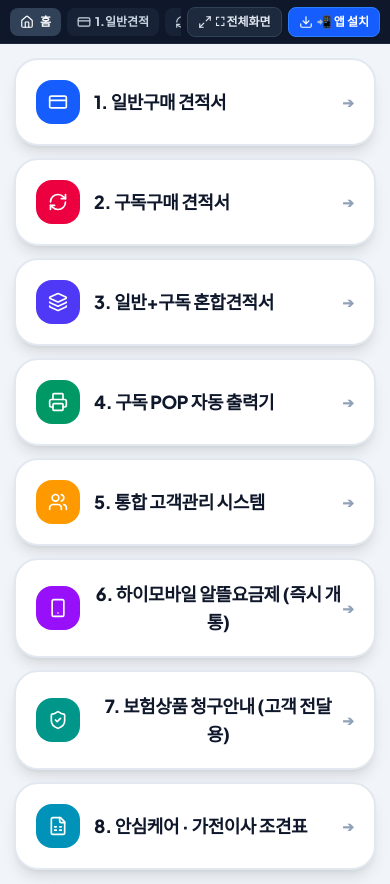
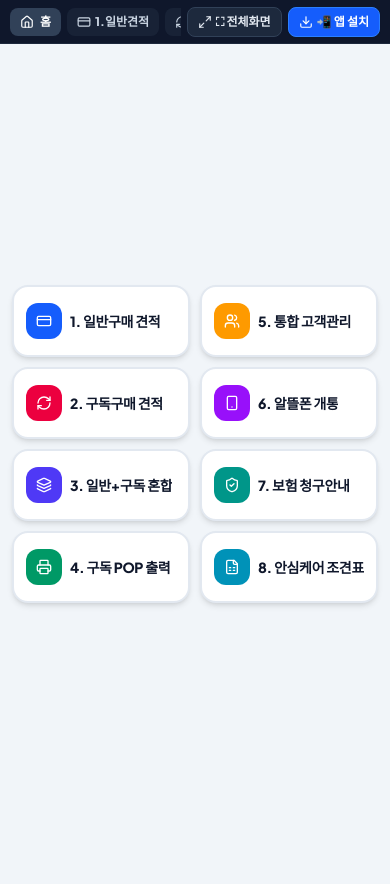
Before and after one commit to himart-gj/himart-gguk2, a React (Vite) app: page / in a window 390 px wide. After the commit the page ends 844 px from the top, so only its background shows below. Built offline with nearby package versions, Linux system fonts and the light colour scheme; a web font is replaced by a local one.

Commit message:
feat: automate tier cashback calculation
Enable auto-calculation of tier cashback based on pay price and selected card type, while allowing manual overrides. Also, update the main menu layout to a 2-column grid.

```diff
--- a/src/App.tsx
+++ b/src/App.tsx
@@ -64,7 +64,7 @@ const createEmptyGeneralPlanData = (
   instantDiscount: 0,
   earnedPoints: 0,
   pointUsed: 0,
-  autoTierCashback: false,
+  autoTierCashback: true,
   manualTierCashback: 0,
   extraCashback: 0,
   extraBenefits: [],
@@ -943,24 +943,26 @@ export function App() {
         </div>
       </header>
 
-      {/* ==================== STEP 0: 심플 메인 메뉴 선택 화면 ==================== */}
+      {/* ==================== STEP 0: 심플 메인 메뉴 선택 화면 (좌 1~4 / 우 5~8 2열 배치) ==================== */}
       {step === 'home' && (
-        <main className="flex-1 w-full flex items-center justify-center p-3.5 sm:p-6">
-          <div className="w-full max-w-md sm:max-w-lg lg:max-w-xl space-y-3 sm:space-y-3.5">
+        <main className="flex-1 w-full flex items-center justify-center p-3 sm:p-6">
+          <div className="w-full max-w-3xl grid grid-cols-2 gap-2.5 sm:gap-4">
+            {/* 왼쪽 열: 1 ~ 4번 */}
+            <div className="flex flex-col gap-2.5 sm:gap-3.5">
               <button
                 type="button"
                 onClick={() => handleEnterMode('general')}
-              className="w-full py-5 sm:py-6 px-5 sm:px-6 rounded-3xl bg-white hover:bg-blue-600 text-slate-900 hover:text-white border-2 border-slate-200 hover:border-blue-600 shadow-lg hover:shadow-xl transition-all flex items-center justify-between group cursor-pointer"
+                className="w-full py-4 sm:py-5 px-3 sm:px-5 rounded-2xl sm:rounded-3xl bg-white hover:bg-blue-600 text-slate-900 hover:text-white border-2 border-slate-200 hover:border-blue-600 shadow-md hover:shadow-xl transition-all flex items-center justify-between group cursor-pointer"
               >
-              <div className="flex items-center gap-3.5 sm:gap-4">
-                <div className="w-11 h-11 sm:w-12 sm:h-12 rounded-2xl bg-blue-600 group-hover:bg-white text-white group-hover:text-blue-600 flex items-center justify-center transition shrink-0">
-                  <CreditCard className="w-5 h-5 sm:w-6 sm:h-6" />
+                <div className="flex items-center gap-2 sm:gap-3.5 min-w-0">
+                  <div className="w-9 h-9 sm:w-11 sm:h-11 rounded-xl sm:rounded-2xl bg-blue-600 group-hover:bg-white text-white group-hover:text-blue-600 flex items-center justify-center transition shrink-0">
+                    <CreditCard className="w-4 h-4 sm:w-5 sm:h-5" />
                   </div>
-                <span className="text-lg sm:text-xl font-black tracking-tight">
-                  1. 일반구매 견적서
+                  <span className="text-sm sm:text-lg lg:text-xl font-black tracking-tight truncate">
+                    1. 일반구매 견적
                   </span>
                 </div>
-              <span className="text-sm font-extrabold text-slate-400 group-hover:text-white">
+                <span className="hidden sm:inline text-xs sm:text-sm font-extrabold text-slate-400 group-hover:text-white shrink-0 ml-1">
                   ➔
                 </span>
               </button>
@@ -968,17 +970,17 @@ export function App() {
               <button
                 type="button"
                 onClick={() => handleEnterMode('subscription')}
-              className="w-full py-5 sm:py-6 px-5 sm:px-6 rounded-3xl bg-white hover:bg-rose-600 text-slate-900 hover:text-white border-2 border-slate-200 hover:border-rose-600 shadow-lg hover:shadow-xl transition-all flex items-center justify-between group cursor-pointer"
+                className="w-full py-4 sm:py-5 px-3 sm:px-5 rounded-2xl sm:rounded-3xl bg-white hover:bg-rose-600 text-slate-900 hover:text-white border-2 border-slate-200 hover:border-rose-600 shadow-md hover:shadow-xl transition-all flex items-center justify-between group cursor-pointer"
               >
-              <div className="flex items-center gap-3.5 sm:gap-4">
-                <div className="w-11 h-11 sm:w-12 sm:h-12 rounded-2xl bg-rose-600 group-hover:bg-white text-white group-hover:text-rose-600 flex items-center justify-center transition shrink-0">
-                  <RefreshCw className="w-5 h-5 sm:w-6 sm:h-6" />
+                <div className="flex items-center gap-2 sm:gap-3.5 min-w-0">
+                  <div className="w-9 h-9 sm:w-11 sm:h-11 rounded-xl sm:rounded-2xl bg-rose-600 group-hover:bg-white text-white group-hover:text-rose-600 flex items-center justify-center transition shrink-0">
+                    <RefreshCw className="w-4 h-4 sm:w-5 sm:h-5" />
                   </div>
-                <span className="text-lg sm:text-xl font-black tracking-tight">
-                  2. 구독구매 견적서
+                  <span className="text-sm sm:text-lg lg:text-xl font-black tracking-tight truncate">
+                    2. 구독구매 견적
                   </span>
                 </div>
-              <span className="text-sm font-extrabold text-slate-400 group-hover:text-white">
+                <span className="hidden sm:inline text-xs sm:text-sm font-extrabold text-slate-400 group-hover:text-white shrink-0 ml-1">
                   ➔
                 </span>
               </button>
@@ -986,17 +988,17 @@ export function App() {
               <button
                 type="button"
                 onClick={() => handleEnterMode('hybrid')}
-              className="w-full py-5 sm:py-6 px-5 sm:px-6 rounded-3xl bg-white hover:bg-indigo-600 text-slate-900 hover:text-white border-2 border-slate-200 hover:border-indigo-600 shadow-lg hover:shadow-xl transition-all flex items-center justify-between group cursor-pointer"
+                className="w-full py-4 sm:py-5 px-3 sm:px-5 rounded-2xl sm:rounded-3xl bg-white hover:bg-indigo-600 text-slate-900 hover:text-white border-2 border-slate-200 hover:border-indigo-600 shadow-md hover:shadow-xl transition-all flex items-center justify-between group cursor-pointer"
               >
-              <div className="flex items-center gap-3.5 sm:gap-4">
-                <div className="w-11 h-11 sm:w-12 sm:h-12 rounded-2xl bg-indigo-600 group-hover:bg-white text-white group-hover:text-indigo-600 flex items-center justify-center transition shrink-0">
-                  <Layers className="w-5 h-5 sm:w-6 sm:h-6" />
+                <div className="flex items-center gap-2 sm:gap-3.5 min-w-0">
+                  <div className="w-9 h-9 sm:w-11 sm:h-11 rounded-xl sm:rounded-2xl bg-indigo-600 group-hover:bg-white text-white group-hover:text-indigo-600 flex items-center justify-center transition shrink-0">
+                    <Layers className="w-4 h-4 sm:w-5 sm:h-5" />
                   </div>
-                <span className="text-lg sm:text-xl font-black tracking-tight">
-                  3. 일반+구독 혼합견적서
+                  <span className="text-sm sm:text-lg lg:text-xl font-black tracking-tight truncate">
+                    3. 일반+구독 혼합
                   </span>
                 </div>
-              <span className="text-sm font-extrabold text-slate-400 group-hover:text-white">
+                <span className="hidden sm:inline text-xs sm:text-sm font-extrabold text-slate-400 group-hover:text-white shrink-0 ml-1">
                   ➔
                 </span>
               </button>
@@ -1004,41 +1006,44 @@ export function App() {
               <button
                 type="button"
                 onClick={() => setStep('pop-printer')}
-              className="w-full py-5 sm:py-6 px-5 sm:px-6 rounded-3xl bg-white hover:bg-emerald-600 text-slate-900 hover:text-white border-2 border-slate-200 hover:border-emerald-600 shadow-lg hover:shadow-xl transition-all flex items-center justify-between group cursor-pointer"
+                className="w-full py-4 sm:py-5 px-3 sm:px-5 rounded-2xl sm:rounded-3xl bg-white hover:bg-emerald-600 text-slate-900 hover:text-white border-2 border-slate-200 hover:border-emerald-600 shadow-md hover:shadow-xl transition-all flex items-center justify-between group cursor-pointer"
               >
-              <div className="flex items-center gap-3.5 sm:gap-4">
-                <div className="w-11 h-11 sm:w-12 sm:h-12 rounded-2xl bg-emerald-600 group-hover:bg-white text-white group-hover:text-emerald-600 flex items-center justify-center transition shrink-0">
-                  <Printer className="w-5 h-5 sm:w-6 sm:h-6" />
+                <div className="flex items-center gap-2 sm:gap-3.5 min-w-0">
+                  <div className="w-9 h-9 sm:w-11 sm:h-11 rounded-xl sm:rounded-2xl bg-emerald-600 group-hover:bg-white text-white group-hover:text-emerald-600 flex items-center justify-center transition shrink-0">
+                    <Printer className="w-4 h-4 sm:w-5 sm:h-5" />
                   </div>
-                <span className="text-lg sm:text-xl font-black tracking-tight">
-                  4. 구독 POP 자동 출력기
+                  <span className="text-sm sm:text-lg lg:text-xl font-black tracking-tight truncate">
+                    4. 구독 POP 출력
                   </span>
                 </div>
-              <span className="text-sm font-extrabold text-slate-400 group-hover:text-white">
+                <span className="hidden sm:inline text-xs sm:text-sm font-extrabold text-slate-400 group-hover:text-white shrink-0 ml-1">
                   ➔
                 </span>
               </button>
+            </div>
 
+            {/* 오른쪽 열: 5 ~ 8번 */}
+            <div className="flex flex-col gap-2.5 sm:gap-3.5">
               <button
                 type="button"
                 onClick={() => setStep('crm')}
-              className="w-full py-5 sm:py-6 px-5 sm:px-6 rounded-3xl bg-white hover:bg-amber-500 text-slate-900 hover:text-white border-2 border-slate-200 hover:border-amber-500 shadow-lg hover:shadow-xl transition-all flex items-center justify-between group cursor-pointer"
+                className="w-full py-4 sm:py-5 px-3 sm:px-5 rounded-2xl sm:rounded-3xl bg-white hover:bg-amber-500 text-slate-900 hover:text-white border-2 border-slate-200 hover:border-amber-500 shadow-md hover:shadow-xl transition-all flex items-center justify-between group cursor-pointer relative"
               >
-              <div className="flex items-center gap-3.5 sm:gap-4">
-                <div className="w-11 h-11 sm:w-12 sm:h-12 rounded-2xl bg-amber-500 group-hover:bg-white text-white group-hover:text-amber-500 flex items-center justify-center transition shrink-0">
-                  <Users className="w-5 h-5 sm:w-6 sm:h-6" />
+                <div className="flex items-center gap-2 sm:gap-3.5 min-w-0">
+                  <div className="w-9 h-9 sm:w-11 sm:h-11 rounded-xl sm:rounded-2xl bg-amber-500 group-hover:bg-white text-white group-hover:text-amber-500 flex items-center justify-center transition shrink-0">
+                    <Users className="w-4 h-4 sm:w-5 sm:h-5" />
                   </div>
-                <span className="text-lg sm:text-xl font-black tracking-tight">
-                  5. 통합 고객관리 시스템
+                  <span className="text-sm sm:text-lg lg:text-xl font-black tracking-tight truncate">
+                    5. 통합 고객관리
                   </span>
                 </div>
-              <div className="flex items-center gap-2 shrink-0">
+                <div className="flex items-center gap-1.5 shrink-0 ml-1">
                   {urgentCount >= 1 && (
-                  <span className="px-2.5 py-1 rounded-full bg-rose-600 text-white text-xs font-black animate-pulse shadow-xs">
-                    🔥 긴급 {urgentCount}건
+                    <span className="px-2 py-0.5 rounded-full bg-rose-600 text-white text-[10px] sm:text-xs font-black animate-pulse shadow-xs">
+                      🔥{urgentCount}
                     </span>
                   )}
-                <span className="text-sm font-extrabold text-slate-400 group-hover:text-white">
+                  <span className="hidden sm:inline text-xs sm:text-sm font-extrabold text-slate-400 group-hover:text-white">
                     ➔
                   </span>
                 </div>
@@ -1047,17 +1052,17 @@ export function App() {
               <button
                 type="button"
                 onClick={() => setStep('himobile')}
-              className="w-full py-5 sm:py-6 px-5 sm:px-6 rounded-3xl bg-white hover:bg-purple-600 text-slate-900 hover:text-white border-2 border-slate-200 hover:border-purple-600 shadow-lg hover:shadow-xl transition-all flex items-center justify-between group cursor-pointer"
+                className="w-full py-4 sm:py-5 px-3 sm:px-5 rounded-2xl sm:rounded-3xl bg-white hover:bg-purple-600 text-slate-900 hover:text-white border-2 border-slate-200 hover:border-purple-600 shadow-md hover:shadow-xl transition-all flex items-center justify-between group cursor-pointer"
               >
-              <div className="flex items-center gap-3.5 sm:gap-4">
-                <div className="w-11 h-11 sm:w-12 sm:h-12 rounded-2xl bg-purple-600 group-hover:bg-white text-white group-hover:text-purple-600 flex items-center justify-center transition shrink-0">
-                  <Smartphone className="w-5 h-5 sm:w-6 sm:h-6" />
+                <div className="flex items-center gap-2 sm:gap-3.5 min-w-0">
+                  <div className="w-9 h-9 sm:w-11 sm:h-11 rounded-xl sm:rounded-2xl bg-purple-600 group-hover:bg-white text-white group-hover:text-purple-600 flex items-center justify-center transition shrink-0">
+                    <Smartphone className="w-4 h-4 sm:w-5 sm:h-5" />
                   </div>
-                <span className="text-lg sm:text-xl font-black tracking-tight">
-                  6. 하이모바일 알뜰요금제 (즉시 개통)
+                  <span className="text-sm sm:text-lg lg:text-xl font-black tracking-tight truncate">
+                    6. 알뜰폰 개통
                   </span>
                 </div>
-              <span className="text-sm font-extrabold text-slate-400 group-hover:text-white">
+                <span className="hidden sm:inline text-xs sm:text-sm font-extrabold text-slate-400 group-hover:text-white shrink-0 ml-1">
                   ➔
                 </span>
               </button>
@@ -1065,17 +1070,17 @@ export function App() {
               <button
                 type="button"
                 onClick={() => setStep('insurance')}
-              className="w-full py-5 sm:py-6 px-5 sm:px-6 rounded-3xl bg-white hover:bg-teal-600 text-slate-900 hover:text-white border-2 border-slate-200 hover:border-teal-600 shadow-lg hover:shadow-xl transition-all flex items-center justify-between group cursor-pointer"
+                className="w-full py-4 sm:py-5 px-3 sm:px-5 rounded-2xl sm:rounded-3xl bg-white hover:bg-teal-600 text-slate-900 hover:text-white border-2 border-slate-200 hover:border-teal-600 shadow-md hover:shadow-xl transition-all flex items-center justify-between group cursor-pointer"
               >
-              <div className="flex items-center gap-3.5 sm:gap-4">
-                <div className="w-11 h-11 sm:w-12 sm:h-12 rounded-2xl bg-teal-600 group-hover:bg-white text-white group-hover:text-teal-600 flex items-center justify-center transition shrink-0">
-                  <ShieldCheck className="w-5 h-5 sm:w-6 sm:h-6" />
+                <div className="flex items-center gap-2 sm:gap-3.5 min-w-0">
+                  <div className="w-9 h-9 sm:w-11 sm:h-11 rounded-xl sm:rounded-2xl bg-teal-600 group-hover:bg-white text-white group-hover:text-teal-600 flex items-center justify-center transition shrink-0">
+                    <ShieldCheck className="w-4 h-4 sm:w-5 sm:h-5" />
                   </div>
-                <span className="text-lg sm:text-xl font-black tracking-tight">
-                  7. 보험상품 청구안내 (고객 전달용)
+                  <span className="text-sm sm:text-lg lg:text-xl font-black tracking-tight truncate">
+                    7. 보험 청구안내
                   </span>
                 </div>
-              <span className="text-sm font-extrabold text-slate-400 group-hover:text-white">
+                <span className="hidden sm:inline text-xs sm:text-sm font-extrabold text-slate-400 group-hover:text-white shrink-0 ml-1">
                   ➔
                 </span>
               </button>
@@ -1083,20 +1088,21 @@ export function App() {
               <button
                 type="button"
                 onClick={() => setStep('care-table')}
-              className="w-full py-5 sm:py-6 px-5 sm:px-6 rounded-3xl bg-white hover:bg-cyan-600 text-slate-900 hover:text-white border-2 border-slate-200 hover:border-cyan-600 shadow-lg hover:shadow-xl transition-all flex items-center justify-between group cursor-pointer"
+                className="w-full py-4 sm:py-5 px-3 sm:px-5 rounded-2xl sm:rounded-3xl bg-white hover:bg-cyan-600 text-slate-900 hover:text-white border-2 border-slate-200 hover:border-cyan-600 shadow-md hover:shadow-xl transition-all flex items-center justify-between group cursor-pointer"
               >
-              <div className="flex items-center gap-3.5 sm:gap-4">
-                <div className="w-11 h-11 sm:w-12 sm:h-12 rounded-2xl bg-cyan-600 group-hover:bg-white text-white group-hover:text-cyan-600 flex items-center justify-center transition shrink-0">
-                  <FileSpreadsheet className="w-5 h-5 sm:w-6 sm:h-6" />
+                <div className="flex items-center gap-2 sm:gap-3.5 min-w-0">
+                  <div className="w-9 h-9 sm:w-11 sm:h-11 rounded-xl sm:rounded-2xl bg-cyan-600 group-hover:bg-white text-white group-hover:text-cyan-600 flex items-center justify-center transition shrink-0">
+                    <FileSpreadsheet className="w-4 h-4 sm:w-5 sm:h-5" />
                   </div>
-                <span className="text-lg sm:text-xl font-black tracking-tight">
-                  8. 안심케어 · 가전이사 조견표
+                  <span className="text-sm sm:text-lg lg:text-xl font-black tracking-tight truncate">
+                    8. 안심케어 조견표
                   </span>
                 </div>
-              <span className="text-sm font-extrabold text-slate-400 group-hover:text-white">
+                <span className="hidden sm:inline text-xs sm:text-sm font-extrabold text-slate-400 group-hover:text-white shrink-0 ml-1">
                   ➔
                 </span>
               </button>
+            </div>
           </div>
         </main>
       )}
```
Also changed, not shown: src/components/ControlPanel.tsx (+22 -5 lines), src/types/proposal.ts (+5 -2 lines). Lines whose indentation alone changed are shown as unchanged.
